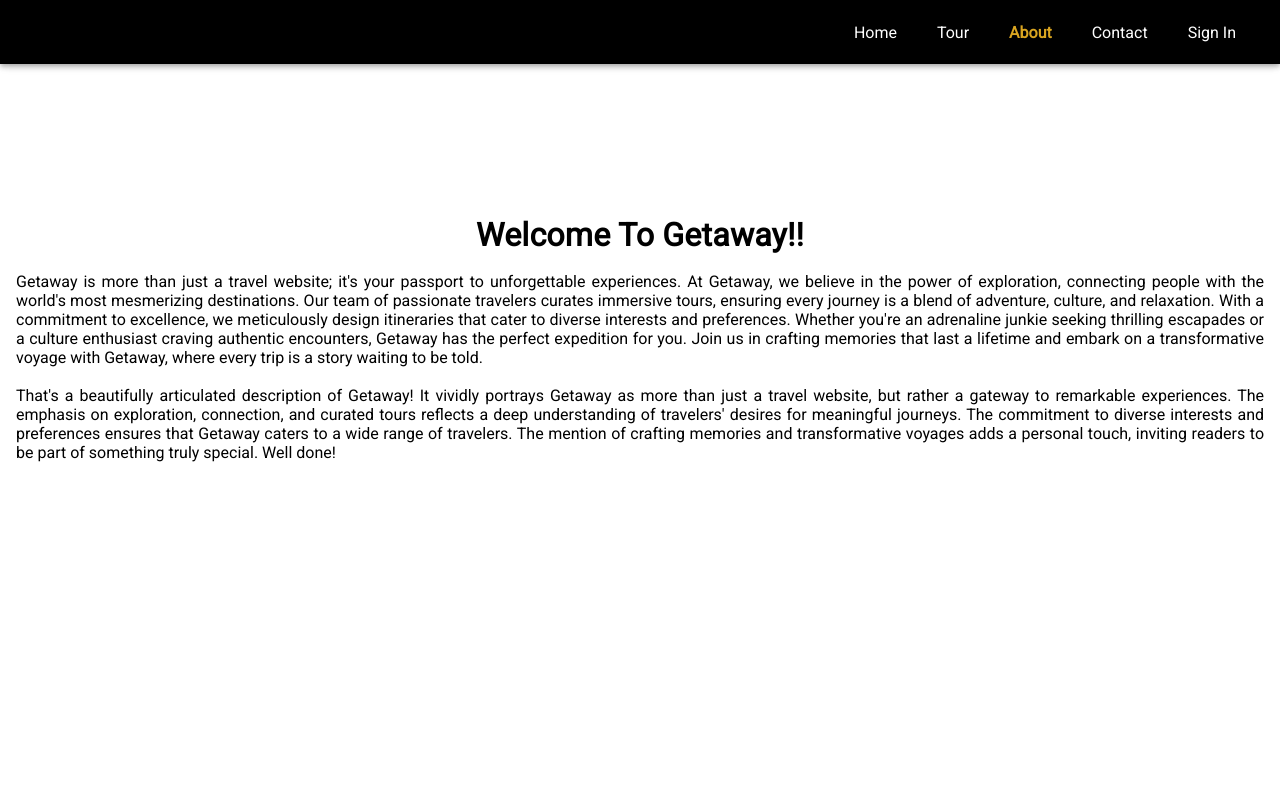
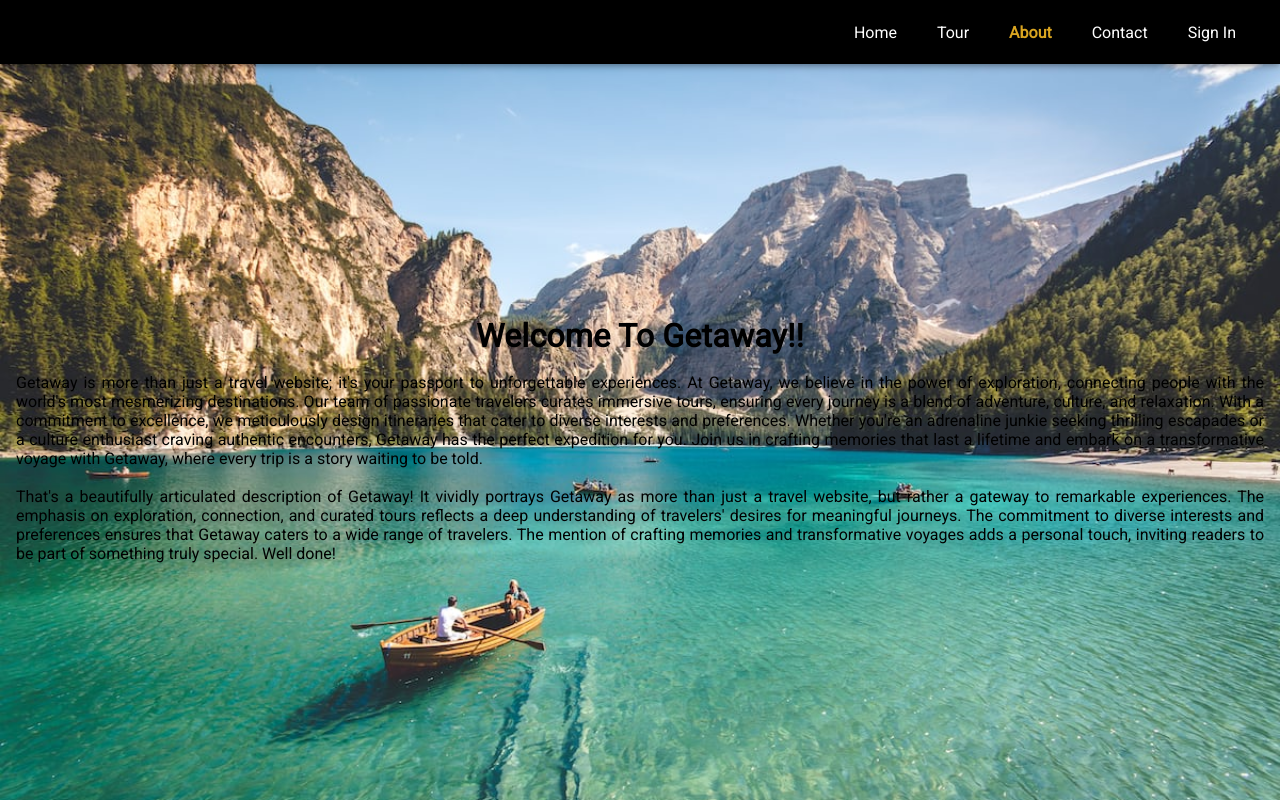
Before and after one commit to saniya1909/CITL-Frontend, a React (Create React App) app: page /about in a window 1280 px wide. Built offline with nearby package versions, Linux system fonts and the light colour scheme.

Commit message:
update about.js

```diff
--- a/src/pages/About.js
+++ b/src/pages/About.js
@@ -1,10 +1,12 @@
 import React from "react";
 import Layout from "./../components/Layout/Layout";
 import { Box, Typography } from "@mui/material";
+import background from "../images/background.jpg";
 
 const About = () => {
   return (
     <Layout>
+       <div className="home" style={{ backgroundImage: `url(${background})`, maxHeight:"92vh" }}>
       <Box
         sx={{
           my: 15,
@@ -54,6 +56,7 @@ const About = () => {
 
         </p>
       </Box>
+    </div>
     </Layout>
   );
 };
```
